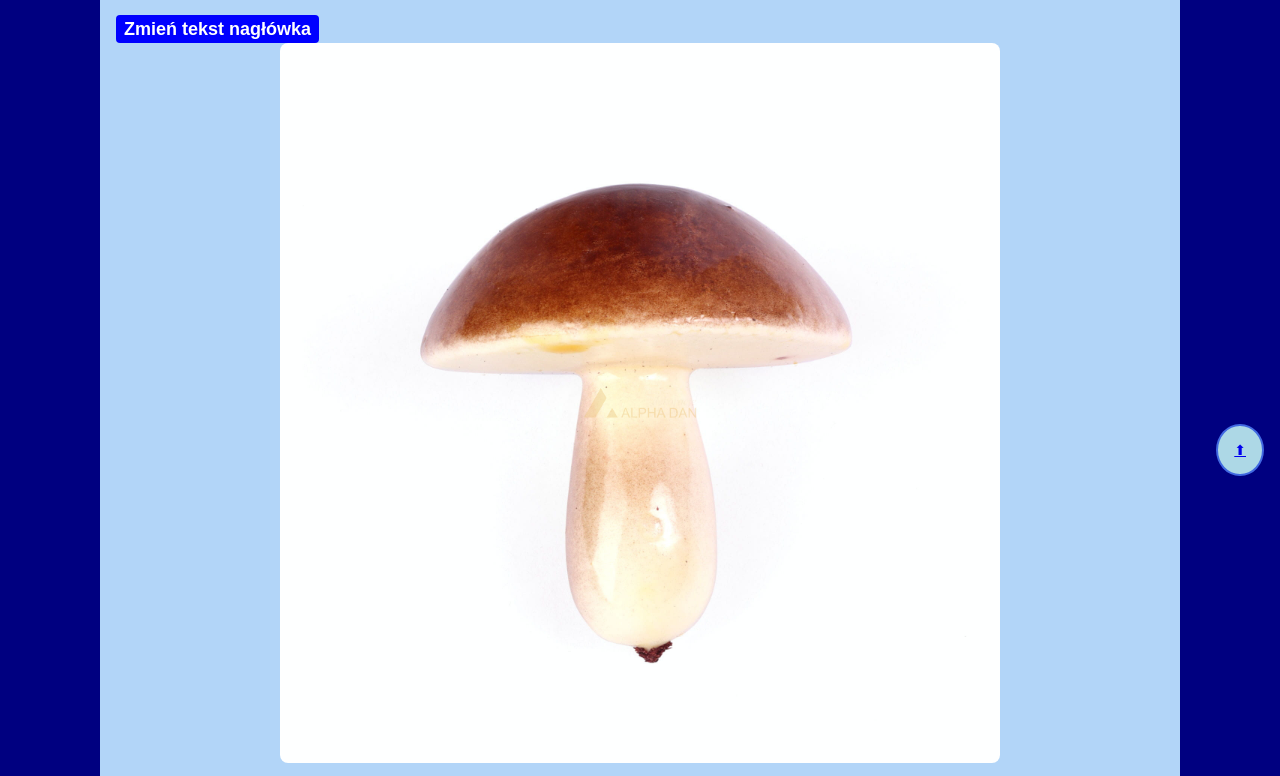
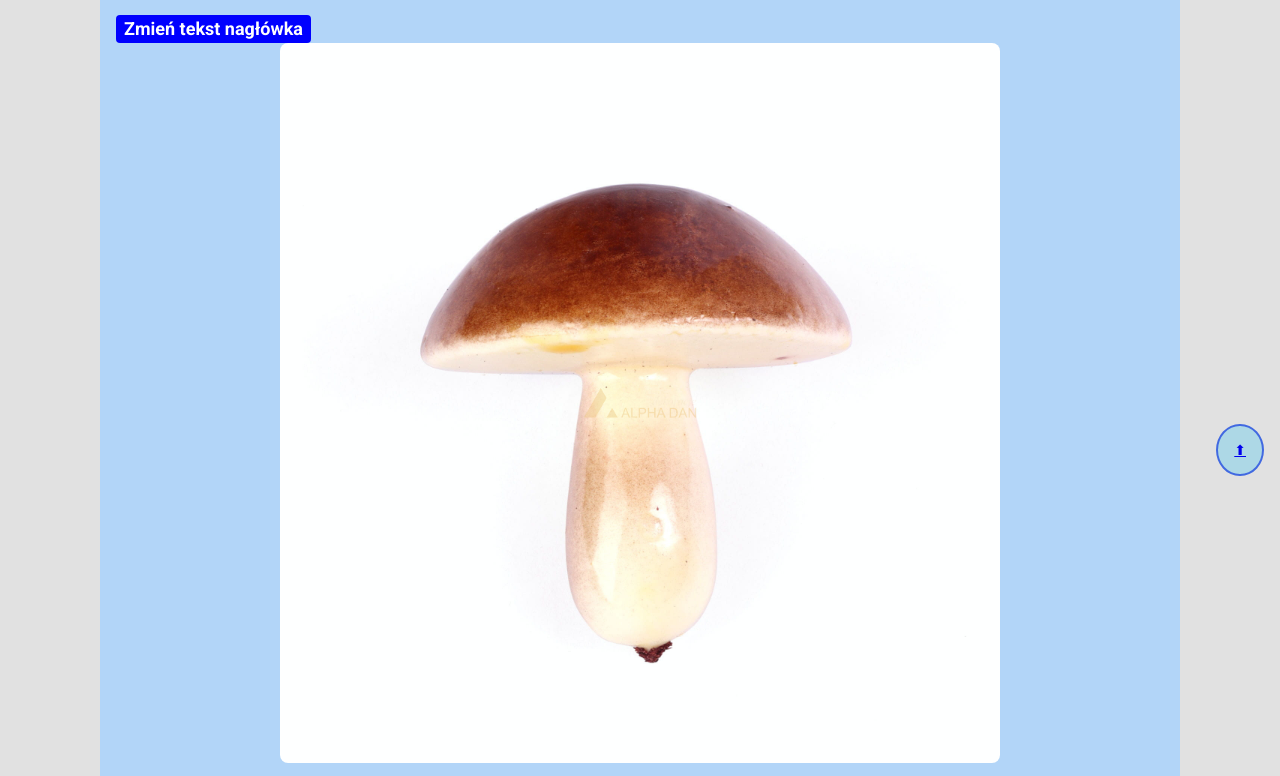
Before and after one commit to oskarpulczynski/homepage, a website built with Parcel: page src/index.html in a window 1280 px wide. Shown: the part 308-1084 px from the top of the page. Built offline with nearby package versions, Linux system fonts and the light colour scheme.

Commit message:
Added substract fuction

```diff
--- a/src/js/main.js
+++ b/src/js/main.js
@@ -1,5 +1,6 @@
 import { calculate } from "./calculate";
 import { differenceInDays } from "date-fns";
+import { substract} from "./substract";
 
 const firstName = "Oskar";
 const age = 26;
@@ -75,3 +76,5 @@
 
 const wiek = resultDays/365;
 console.log(wiek)
+
+substract(1,2)
--- /dev/null
+++ b/src/js/substract.js
@@ -0,0 +1,4 @@
+export function substract(a,b) {
+  const substractResult = a - b;
+  console.log(substractResult);
+}
--- a/src/styles/main.scss
+++ b/src/styles/main.scss
@@ -1,18 +1,23 @@
 @import "components/article.scss";
 @import url(../../node_modules/normalize.css/normalize.css);
+@import url('https://fonts.googleapis.com/css2?family=Roboto:ital,wght@0,100;0,300;0,400;0,500;0,700;0,900;1,100;1,300;1,400;1,500;1,700;1,900&display=swap');
 $textcolor: hotpink;
 $desktop: 1280px;
 $tablet: 768px;
 
 :root {
-	--textColor: white;
-	--backgroundColor: navy;
+	--textColor: #020202;
+	--backgroundColor: #e1e1e1;
 	background: var(--backgroundColor);
+	@media (prefers-color-scheme: dark) {
+		--textColor: #e1e1e1;
+		--backgroundColor: #020202;
+	}
 }
 
 html {
 	box-sizing: border-box;
-	font-family: Arial, Helvetica, sans-serif;
+	font-family: "Roboto", sans-serif;
 }
 
 *,
```
